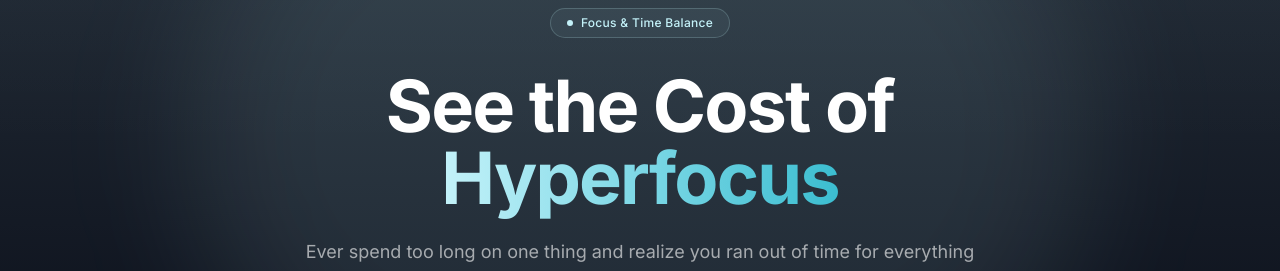
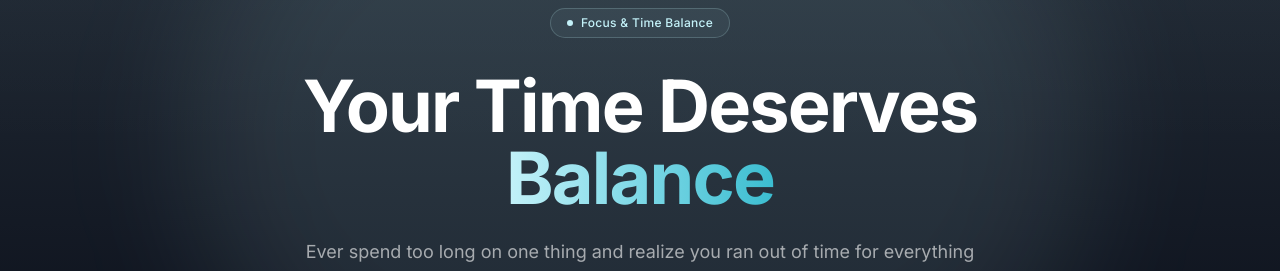
Before and after one commit to Kyrielcolombani/timefog-website, a Next.js app: page / in a window 1280 px wide. Shown: the part 168-439 px from the top of the page. Built offline with nearby package versions, Linux system fonts and the light colour scheme.

Commit message:
Replace hyperfocus messaging with time balance positioning

```diff
--- a/src/app/layout.tsx
+++ b/src/app/layout.tsx
@@ -11,14 +11,14 @@ const inter = Inter({
 });
 
 export const metadata: Metadata = {
-  title: "Timefog - See the Cost of Hyperfocus",
+  title: "Timefog - Daily Time Management & Balance",
   description:
-    "Timefog reveals the cost of hyperfocus \u2014 see where your time actually goes with a visual donut timeline. When one task runs overtime, your other priorities shrink in real time.",
+    "Most time trackers count hours. Timefog shows consequences. A visual donut timeline where overspending on one task shrinks the rest. Smart alerts, streaks, and daily balance \u2014 all in one app.",
   metadataBase: new URL("https://timefog.app"),
   openGraph: {
-    title: "Timefog - See the Cost of Hyperfocus",
+    title: "Timefog - Daily Time Management & Balance",
     description:
-      "Focus & Time Balance. See your day as a donut chart where tasks physically shrink when others run overtime.",
+      "Most time trackers count hours. Timefog shows consequences. A visual donut timeline where overspending on one task shrinks the rest.",
     url: "https://timefog.app",
     siteName: "Timefog",
     locale: "en_US",
@@ -26,9 +26,9 @@ export const metadata: Metadata = {
   },
   twitter: {
     card: "summary_large_image",
-    title: "Timefog - See the Cost of Hyperfocus",
+    title: "Timefog - Daily Time Management & Balance",
     description:
-      "Focus & Time Balance. See your day as a donut chart where tasks physically shrink when others run overtime.",
+      "Most time trackers count hours. Timefog shows consequences. A visual donut timeline where overspending on one task shrinks the rest.",
   },
   robots: {
     index: true,
--- a/src/app/page.tsx
+++ b/src/app/page.tsx
@@ -108,8 +108,8 @@ export default function Home() {
             </div>
 
             <h1 className="animate-fade-in-up mx-auto max-w-3xl text-5xl font-bold leading-[1.1] tracking-tight sm:text-7xl">
-              See the Cost of{" "}
-              <span className="text-gradient">Hyperfocus</span>
+              Your Time Deserves{" "}
+              <span className="text-gradient">Balance</span>
             </h1>
 
             <p className="animate-fade-in-delay-1 mx-auto mt-6 max-w-2xl text-base leading-relaxed text-white/60 sm:text-lg">
--- a/src/app/support/page.tsx
+++ b/src/app/support/page.tsx
@@ -67,7 +67,7 @@ const faqSections = [
       {
         question: "What is Priority Shrink?",
         answer:
-          "When you spend overtime on a priority task, that extra time \u201Ceats\u201D into the planned time of your other tasks, starting with your priorities. It\u2019s the app\u2019s way of showing you that hyperfocusing on one thing has a real cost on everything else.",
+          "When you spend overtime on a priority task, that extra time \u201Ceats\u201D into the planned time of your other tasks, starting with your priorities. It\u2019s the app\u2019s way of showing you that spending too much time on one thing comes at the expense of everything else in your day.",
       },
       {
         question: "I enabled Shrink but nothing is happening.",
--- a/src/app/terms/page.tsx
+++ b/src/app/terms/page.tsx
@@ -34,7 +34,7 @@ export default function TermsPage() {
                 Timefog is a time-tracking and focus-balance application for iOS.
                 It helps you visualize how your time is spent across tasks,
                 track streaks, manage priorities, and see the real cost of
-                hyperfocus through features like Priority Shrink.
+                time imbalance through features like Priority Shrink.
               </p>
             </Section>
 
```
